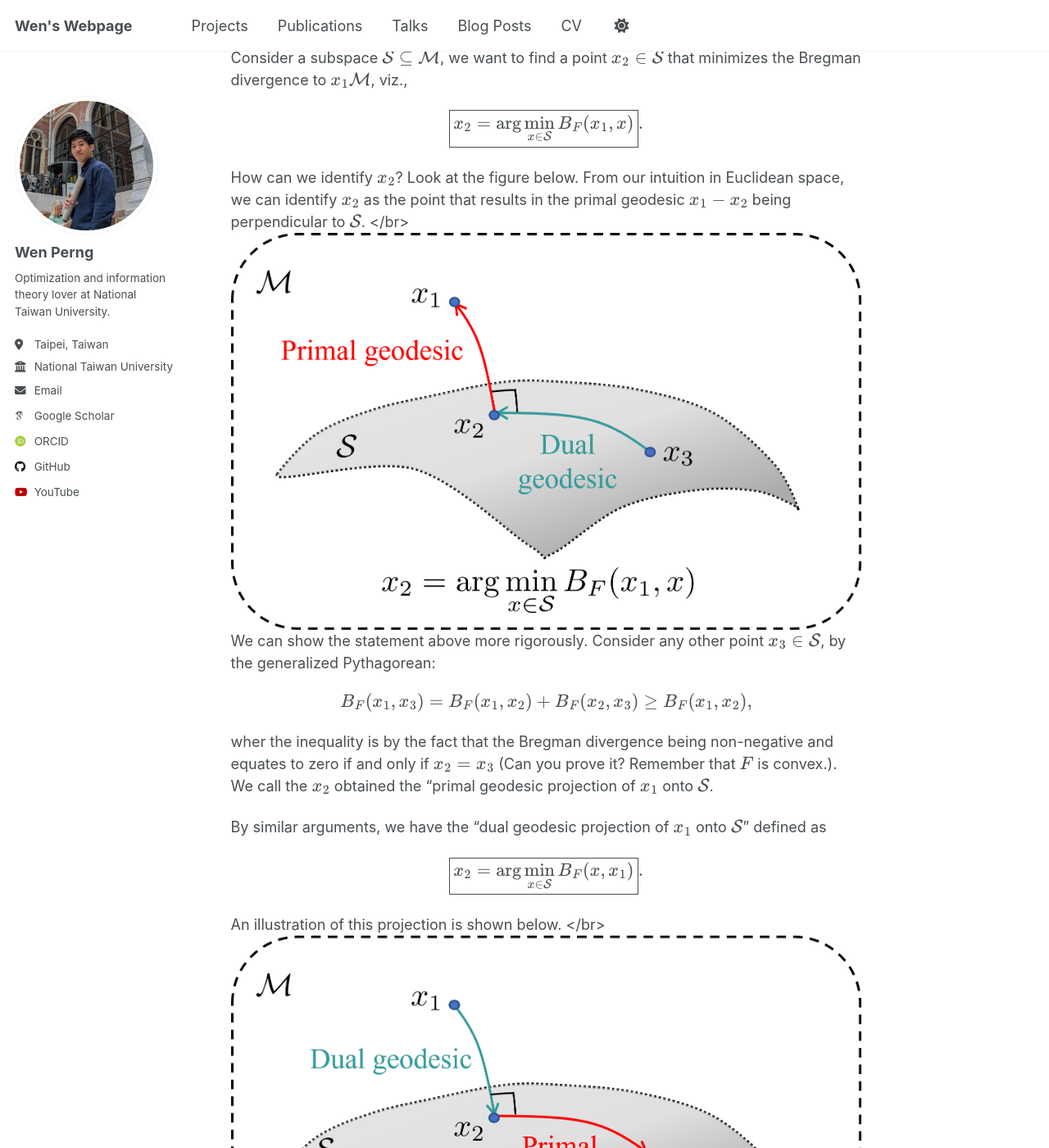
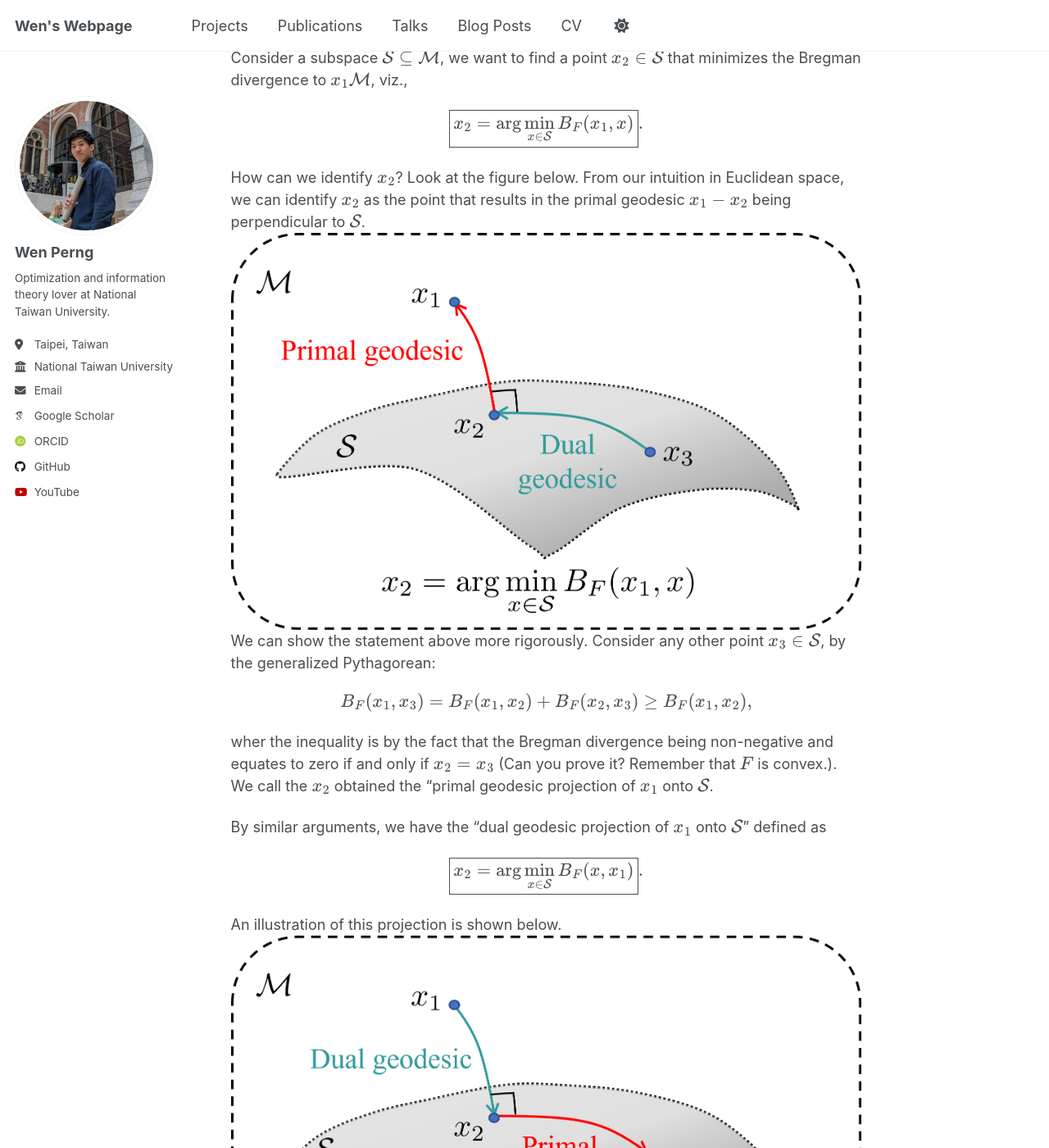
Before and after one commit to WenPerng/WenPerng.github.io, a Jekyll site: the page built from _posts/2025-08-23-blog-post.md, in a window 1280 px wide and 1400 px high, scrolled down 3817 px. Shown: the whole window at 82% size. Built offline with Jekyll 4.4.1, drawn with Linux system fonts in a browser that asks for light colours; some web fonts are replaced; a script that is not in the unit is left out.

Commit message:
Update 2025-08-23-blog-post.md

```diff
--- a/_posts/2025-08-23-blog-post.md
+++ b/_posts/2025-08-23-blog-post.md
@@ -119,7 +119,7 @@ $$
 $$
 </p>
 How can we identify \\(x_2\\)? Look at the figure below. From our intuition in Euclidean space, we can identify \\(x_2\\) as the point that results in the primal geodesic \\(x_1-x_2\\) being perpendicular to \\(\mathcal{S}\\).
-</br><img src='/images/posts/2025-08-23-primal-projection.png'>
+<br><img src='/images/posts/2025-08-23-primal-projection.png'>
 We can show the statement above more rigorously. Consider any other point \\(x_3 \in \mathcal{S}\\), by the generalized Pythagorean:
 <p>
 $$\begin{align*}
@@ -135,7 +135,7 @@ $$
 $$
 </p>
 An illustration of this projection is shown below.
-</br><img src='/images/posts/2025-08-23-dual-projection.png'>
+<br><img src='/images/posts/2025-08-23-dual-projection.png'>
 
 ---
 I hope that these discussions have kindled your interest in information geometry as well. In the future, I might do a note-like blog sharing cool things I find while learning information geometry on this blog. Hope you enjoyed this exposition. See ya.
```
